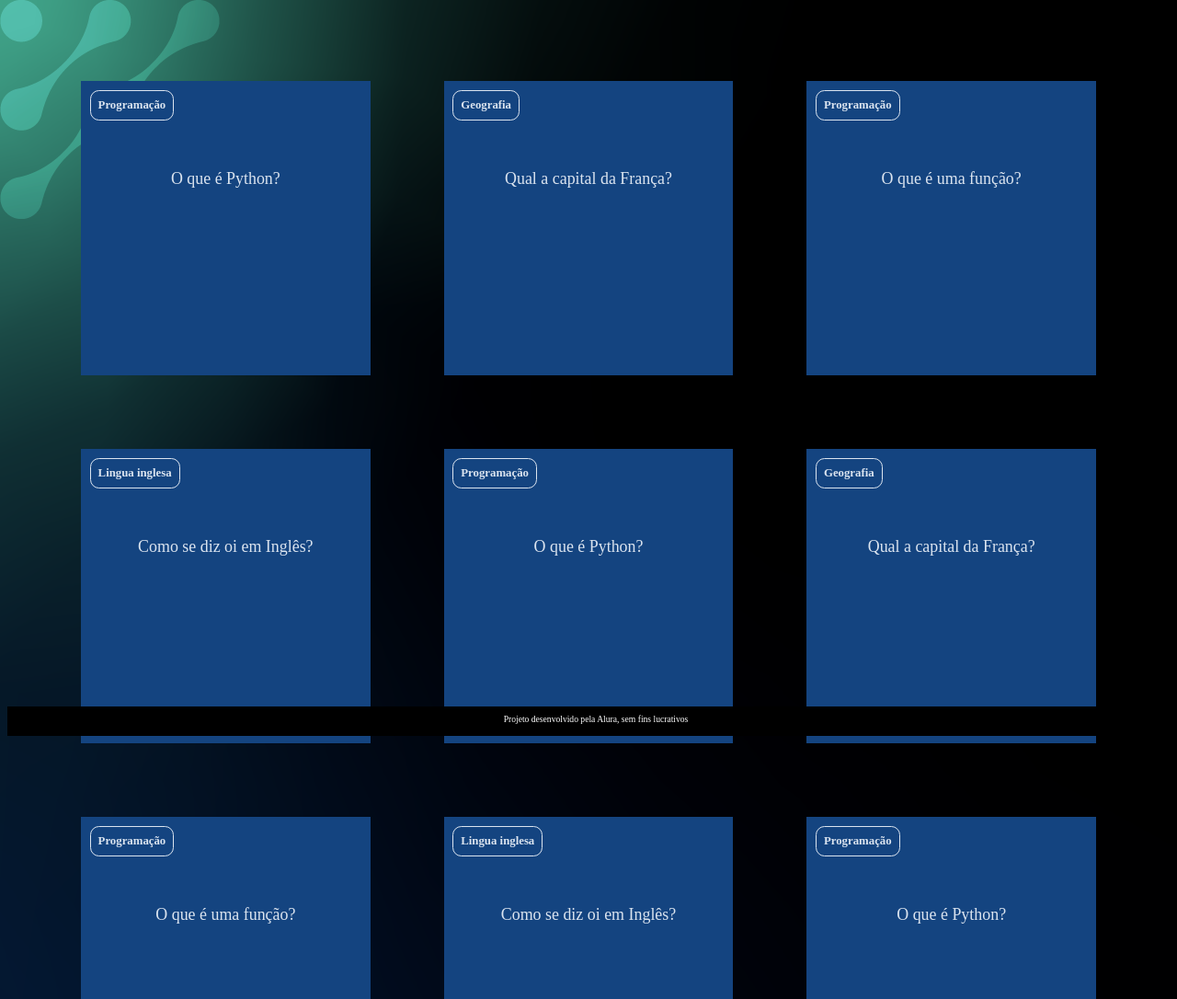
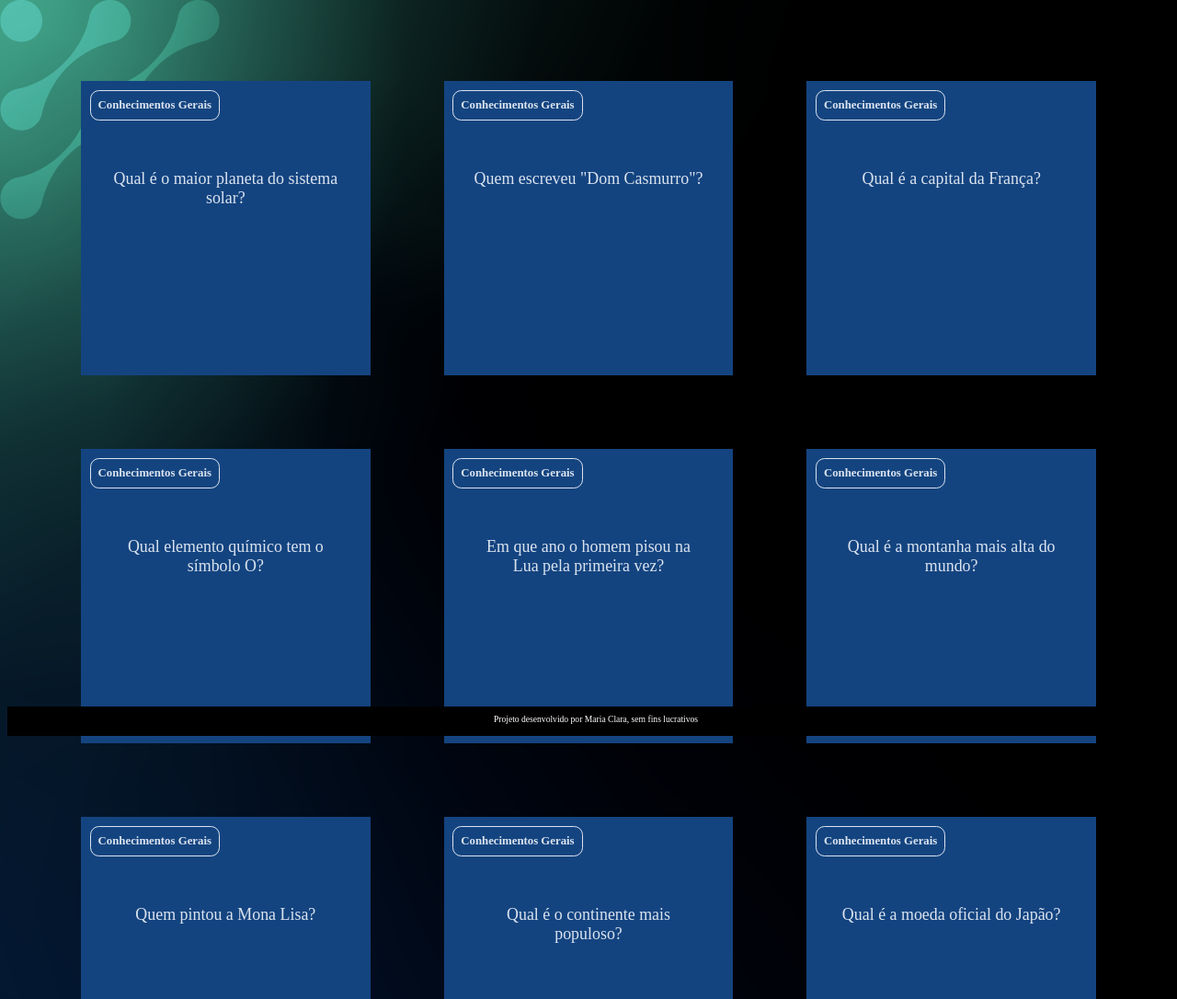
Before and after one commit to MariaClara02/perguntas-respostas, a plain HTML site: page index.html in a window 1280 px wide. Shown: the top 1086 px of the page at 92% size. Drawn offline with Linux system fonts and the light colour scheme.

Commit message:
Add files via upload

```diff
--- a/index.html
+++ b/index.html
@@ -23,7 +23,7 @@
         </section>
     </main>
     <footer>
-        <p>Projeto desenvolvido pela Alura, sem fins lucrativos</p>
+        <p>Projeto desenvolvido por Maria Clara, sem fins lucrativos</p>
     </footer>
     <script src="app.js"></script>
     <script src="perguntas.js"></script>
--- a/perguntas.js
+++ b/perguntas.js
@@ -1,70 +1,70 @@
 criaCartao(
-    'Programação',
-    'O que é Python?',
-    'O Python é uma linguagem de programação'
+    'Conhecimentos Gerais',
+    'Qual é o maior planeta do sistema solar?',
+    'Júpiter'
 )
 
 criaCartao(
-    'Geografia',
-    'Qual a capital da França?',
-    'A capital da França é Paris'
+    'Conhecimentos Gerais',
+    'Quem escreveu "Dom Casmurro"?',
+    'Machado de Assis'
 )
 
 criaCartao(
-    'Programação',
-    'O que é uma função?',
-    'Uma função é um bloco de código que executa alguma tarefa'
+    'Conhecimentos Gerais',
+    'Qual é a capital da França?',
+    ' Paris'
 )
 
 criaCartao(
-    'Lingua inglesa',
-    'Como se diz oi em Inglês?',
-    'Oi em ingles é HI (RAI)'
+    'Conhecimentos Gerais',
+    'Qual elemento químico tem o símbolo O?',
+    'Oxigênio'
 )
 criaCartao(
-    'Programação',
-    'O que é Python?',
-    'O Python é uma linguagem de programação'
+    'Conhecimentos Gerais',
+    'Em que ano o homem pisou na Lua pela primeira vez?',
+    '1969'
 )
 
 criaCartao(
-    'Geografia',
-    'Qual a capital da França?',
-    'A capital da França é Paris'
+    'Conhecimentos Gerais',
+    'Qual é a montanha mais alta do mundo?',
+    'Monte Everest'
 )
 
 criaCartao(
-    'Programação',
-    'O que é uma função?',
-    'Uma função é um bloco de código que executa alguma tarefa'
+    'Conhecimentos Gerais',
+    'Quem pintou a Mona Lisa?',
+    'Leonardo da Vinci'
 )
 
 criaCartao(
-    'Lingua inglesa',
-    'Como se diz oi em Inglês?',
-    'Oi em ingles é HI (RAI)'
+    'Conhecimentos Gerais',
+    'Qual é o continente mais populoso?',
+    'Ásia'
 )
 
 criaCartao(
-    'Programação',
-    'O que é Python?',
-    'O Python é uma linguagem de programação'
+    'Conhecimentos Gerais',
+    'Qual é a moeda oficial do Japão?',
+    'Iene'
 )
 
 criaCartao(
-    'Geografia',
-    'Qual a capital da França?',
-    'A capital da França é Paris'
+    'Conhecimentos Gerais',
+    'Qual é a língua mais falada no mundo?',
+    'Mandarim'
 )
 
 criaCartao(
-    'Programação',
-    'O que é uma função?',
-    'Uma função é um bloco de código que executa alguma tarefa'
+    'Conhecimentos Gerais',
+    'Quem foi o cientista que formulou a teoria da relatividade?',
+    'Albert Einstein'
 )
 
 criaCartao(
-    'Lingua inglesa',
-    'Como se diz oi em Inglês?',
-    'Oi em ingles é HI (RAI)'
+    'Conhecimentos Gerais',
+    'Qual é o rio mais longo do mundo?',
+    'Rio Amazonas (embora o Rio Nilo também seja frequentemente mencionado)'
 )
```
